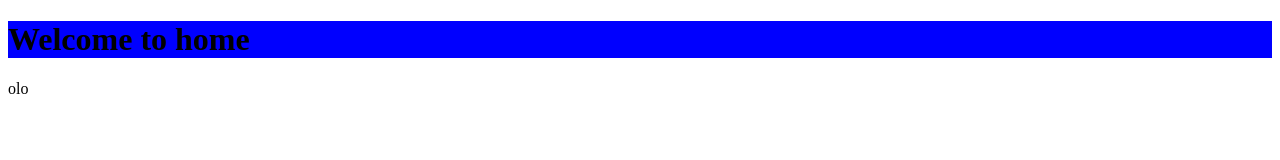
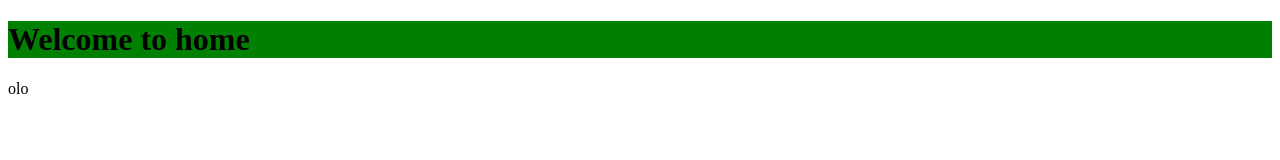
Before and after one commit to tommarcusbruts/practice, a plain HTML site: page homepage.html in a window 1280 px wide. Drawn offline with Linux system fonts and the light colour scheme.

Commit message:
Update homepage.html

```diff
--- a/homepage.html
+++ b/homepage.html
@@ -6,7 +6,7 @@
     <title>Document</title>
 </head>
 <body>
-    <h1 style="background-color: blue;">Welcome to home</h1>
+    <h1 style="background-color: green;">Welcome to home</h1>
     olo
 </body>
 </html>
```
